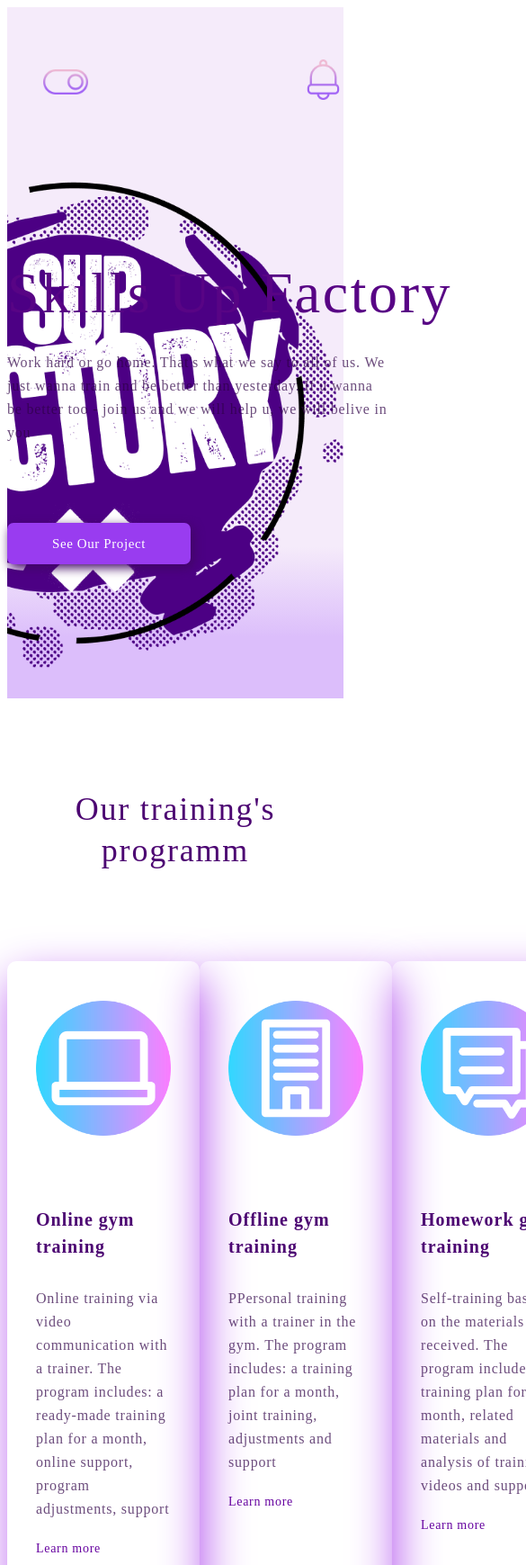
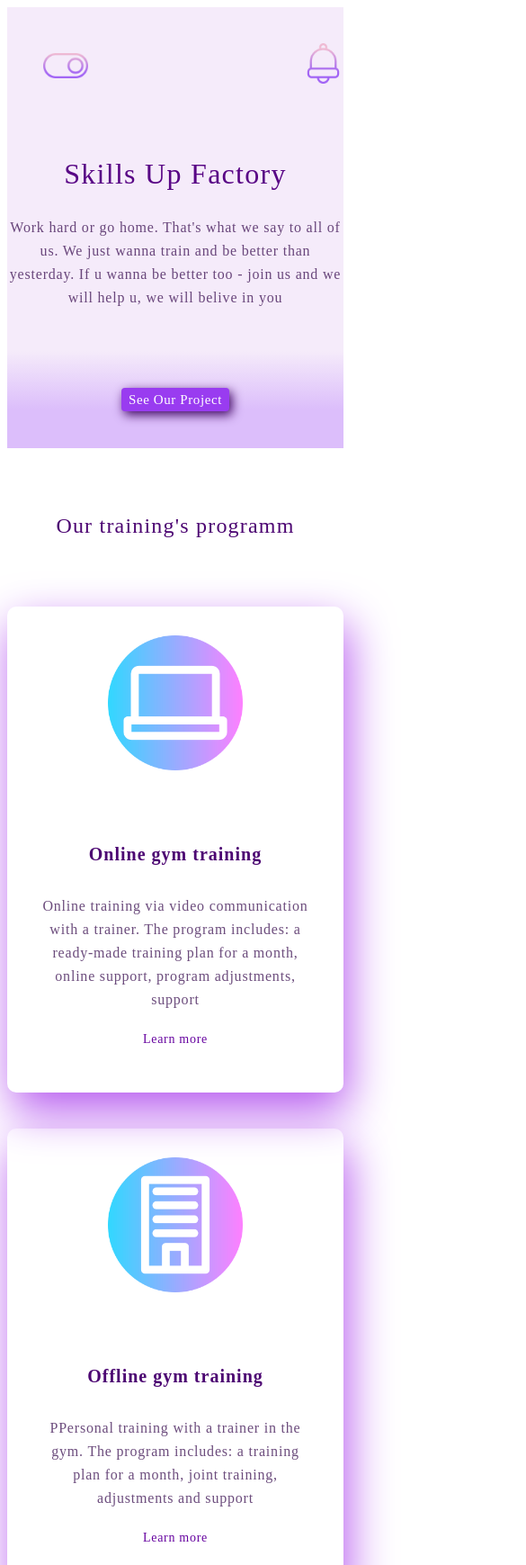
Before and after one commit to J-Lany/sup_factory, a plain HTML site: page index.html in a window 390 px wide. Shown: the top 1739 px of the page at 90% size, 585 px wide, since content can reach past the window. Drawn offline with Linux system fonts and the light colour scheme.

Commit message:
Adaptive style for phone

```diff
--- a/style/index.css
+++ b/style/index.css
@@ -4,7 +4,7 @@
 }
 
 .top {
-    height: 768px;
+    min-height: 768px;
     background: linear-gradient(0deg, #dcbefb 8.84%, #f5ebfa 22%);
 }
 
@@ -28,7 +28,7 @@
     background-image: url(../images/purplefull.png);
     background-repeat: no-repeat;
     background-position: right center;
-    background-size: 600px;
+    background-size: 35%;
 }
 
 .top_heading {
@@ -215,3 +215,119 @@ hr {
     opacity: 0.4;
     margin-top: 64px;
 }
+
+/* For iphone */
+@media (max-width: 896px) {
+    .top_info {
+        padding-top: 36px;
+        display: flex;
+        flex-direction: column;
+        align-items: center;
+        background-image: none;
+    }
+
+    .header {
+        padding-top: 24px;
+    }
+
+    .top {
+        min-height: 376px;
+        padding-bottom: 41px;
+        box-sizing: border-box;
+    }
+
+    .top_heading {
+        width: 100%;
+        font-size: 32px;
+        line-height: 37px;
+        margin-bottom: 12px;
+        text-align: center;
+    }
+
+    .top_text {
+        width: 100%;
+        text-align: center;
+    }
+
+    .top_button {
+        font-style: 12px;
+        line-height: 26px;
+        padding: 0 8px;
+        border-radius: 4px;
+    }
+
+    .card_box {
+
+        flex-direction: column;
+        align-items: center;
+    }
+
+    .card {
+        width: 100%;
+        margin-bottom: 40px;
+        text-align: center;
+        padding-top: 32px;
+    }
+
+    .heading {
+        width: 100%;
+        font-size: 24px;
+        line-height: 28px;
+        margin-bottom: 12px;
+        text-align: center;
+    }
+
+    .what_we_do {
+        padding-top: 48px;
+    }
+
+    .project__text {
+        width: 100%;
+    }
+
+    .project__text {
+        font-size: 16px;
+        line-height: 19px;
+        top: 16px;
+        right: 16px;
+    }
+
+    .footer {
+        padding-top: 18px;
+        padding-bottom: 32px;
+    }
+
+    .footer_top {
+        flex-direction: column;
+        padding-bottom: 41px;
+    }
+
+    .footer_text {
+        width: 100%;
+    }
+
+    .footer_heading {
+        width: 75%;
+        margin: 0 auto 32px;
+        text-align: center;
+    }
+
+    .text_footer {
+        text-align: center;
+        margin-bottom: 40px;
+        width: 100%;
+    }
+
+    .footer_info {
+        flex-direction: column;
+    }
+
+    .footer_copy {
+        margin-top: 32px;
+    }
+
+    .footer_list {
+        margin-bottom: 18px;
+    }
+
+}
```
